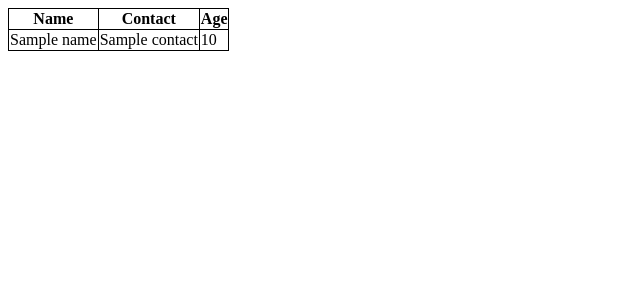
After one commit to MagOrl/TutoFlask, a Flask app: template monApp/templates/contact.html in a window 1280 px wide. The commit adds this page. Shown: the top 300 px of the page, without its empty margins (0-640 px from the left). Run offline with Flask 3, Linux system fonts and the light colour scheme; the template is opened without the code that fills it: most values are stand-ins (such as "Sample title", 1, 10 or a date in 2020).

Commit message:
fin du tp3

```diff
--- a/monApp/static/style.css
+++ b/monApp/static/style.css
@@ -1,3 +1,10 @@
 h1 {
   color: red;
 }
+span{
+  color: purple;
+}
+table,td,th{
+    border:1px solid black;
+    border-collapse: collapse;
+}
--- /dev/null
+++ b/monApp/templates/contact.html
@@ -0,0 +1,24 @@
+<!DOCTYPE html>
+<html>
+  <head>
+    <title>{{title}}</title>
+    <link
+      rel="stylesheet"
+      href="{{ url_for ('static', filename ='style.css') }}"
+    />
+  </head>
+  <body>
+    <table>
+      <tr>
+        <th>Name</th>
+        <th>Contact</th>
+        <th>Age</th>
+      </tr>
+      <tr>
+        <td>{{name}}</td>
+        <td>{{contact}}</td>
+        <td>{{age}}</td>
+      </tr>
+    </table>
+  </body>
+</html>
--- a/monApp/views.py
+++ b/monApp/views.py
@@ -1,16 +1,15 @@
 from .app import app
 from flask import render_template
 @app.route('/')
-@app.route('/index/')
 def index():
     return render_template("index.html",title ="R3.01 Dev Web avec Flask",name="Cricri")
 @app.route('/about')
 def about():
-    return app.config['ABOUT']
+    return render_template("about.html",title ="à propos",name="Magomed")
 
 @app.route('/contact')
 def contact():
-    return app.config['INFOS']
+    return render_template("contact.html",name ="Magomed",contact = "magomed.arsamerzoev@etu.univ-orleans.fr",age = "19")
 
 if __name__== "__main__" :
     app.run()
```
Also changed, not shown: monApp/templates/about.html (added, +10 -0 lines).
